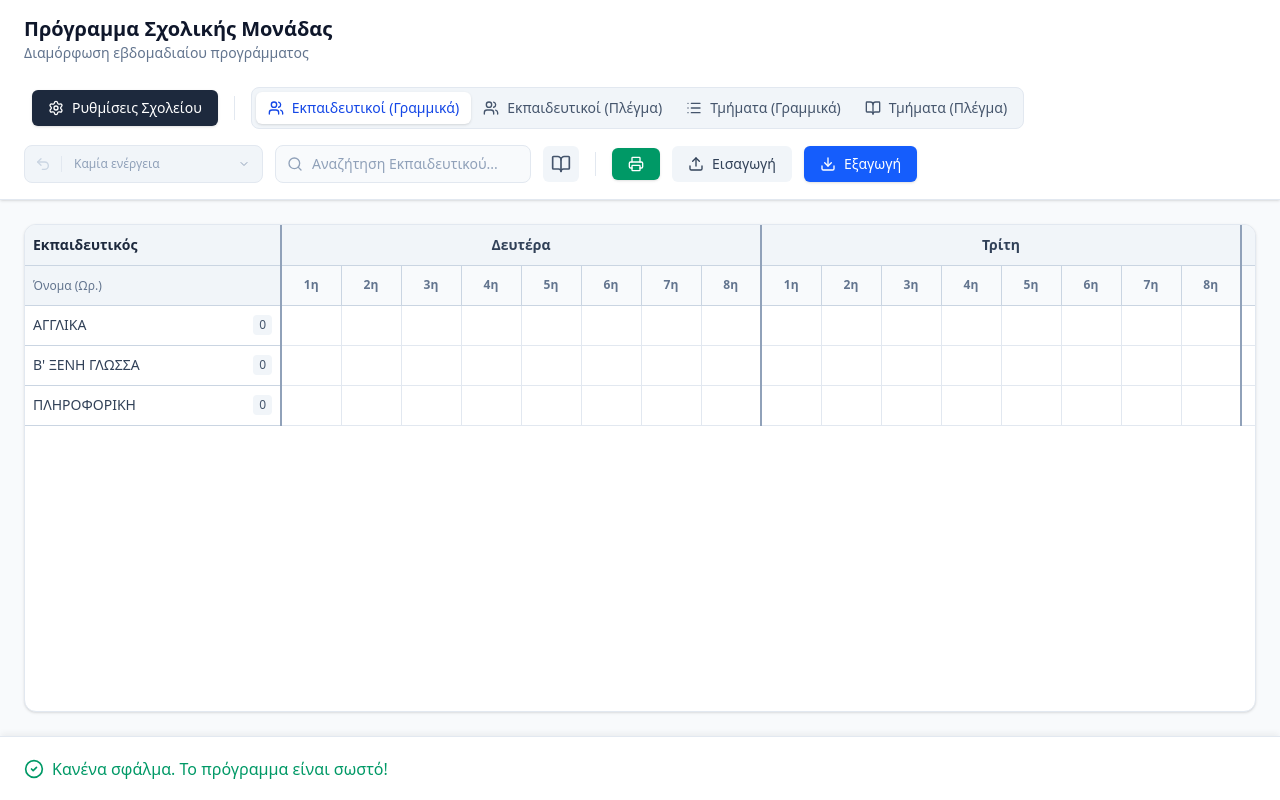
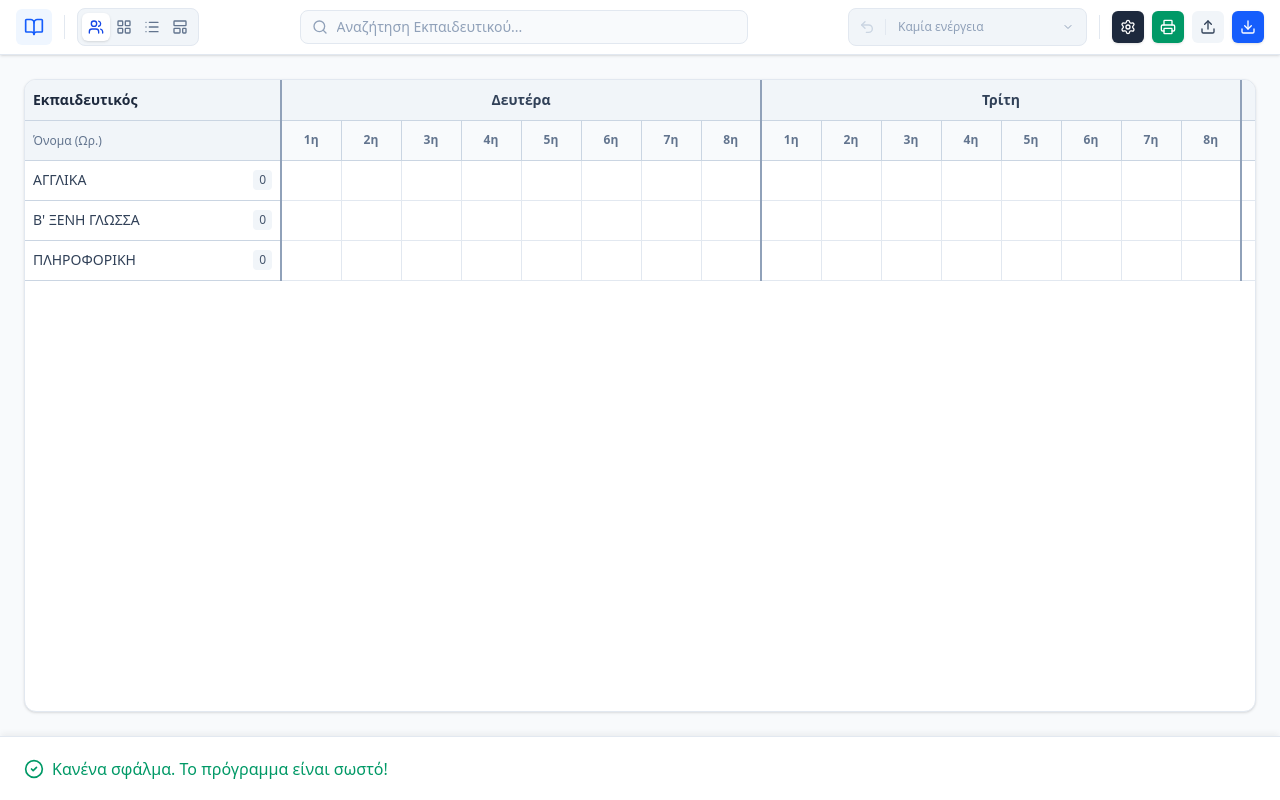
Before and after one commit to tethragon/school-timetable, a React (Vite) app: page / in a window 1280 px wide. Built offline with nearby package versions, Linux system fonts and the light colour scheme.

Commit message:
Add files via upload

```diff
--- a/src/App.tsx
+++ b/src/App.tsx
@@ -1,5 +1,5 @@
 import React, { useState, useRef, useEffect, useCallback } from 'react';
-import { AlertCircle, CheckCircle2, Download, Upload, List, X, Users, BookOpen, Printer, Settings, Search, Undo2, ChevronDown } from 'lucide-react';
+import { AlertCircle, LayoutGrid, LayoutTemplate, CheckCircle2, Download, Upload, List, X, Users, BookOpen, Printer, Settings, Search, Undo2, ChevronDown } from 'lucide-react';
 import { useValidation } from './hooks/useValidation';
 import { ScheduleData, Teacher, SubjectRule, DEFAULT_SUBJECT_RULES, HistoryAction } from './types';
 import { exportToCSV, importFromCSV } from './utils/csv';
@@ -92,7 +92,13 @@ export default function App() {
 
   const [showSettingsModal, setShowSettingsModal] = useState(false);
   const [showErrorsModal, setShowErrorsModal] = useState(false);
-  const [viewMode, setViewMode] = useState<'teacher' | 'teacher-grid' | 'class-horizontal' | 'class-grid'>('teacher');
+  const [viewMode, setViewMode] = useState<'teacher' | 'teacher-grid' | 'class-horizontal' | 'class-grid'>(() => {
+    const saved = localStorage.getItem('school_view_mode');
+    if (saved && ['teacher', 'teacher-grid', 'class-horizontal', 'class-grid'].includes(saved)) {
+      return saved as 'teacher' | 'teacher-grid' | 'class-horizontal' | 'class-grid';
+    }
+    return 'teacher';
+  });
     const [showInfoModal, setShowInfoModal] = useState(false);
 
   const [searchQuery, setSearchQuery] = useState('');
@@ -107,6 +113,11 @@ export default function App() {
   useEffect(() => {
     localStorage.setItem('school_classes', JSON.stringify(classes));
   }, [classes]);
+
+  useEffect(() => {
+    localStorage.setItem('school_view_mode', viewMode);
+  }, [viewMode]);
+
 
   useEffect(() => {
     localStorage.setItem('school_subject_rules', JSON.stringify(subjectRules));
@@ -876,60 +887,78 @@ export default function App() {
         }
       }}
     >
-      <header className="shrink-0 bg-white shadow-sm border-b border-slate-200 px-4 xl:px-6 py-3 xl:py-4 z-40 flex flex-wrap justify-between items-center relative gap-4">
-        <div className="flex flex-wrap items-center gap-3 xl:gap-6">
-          <div className="hidden lg:block">
-            <h1 className="text-lg xl:text-xl font-bold text-slate-900 leading-tight">Πρόγραμμα Σχολικής Μονάδας</h1>
-            <p className="text-xs xl:text-sm text-slate-500 mt-0.5">Διαμόρφωση εβδομαδιαίου προγράμματος</p>
-          </div>
-
-          <div className="flex flex-wrap items-center gap-2 xl:gap-3 lg:ml-2">
+      <header className="shrink-0 bg-white shadow-sm border-b border-slate-200 px-4 py-2 z-40 flex items-center justify-between gap-4">
+        {/* Left Section: App Icon + Views */}
+        <div className="flex items-center gap-2">
+          {/* App Info Button */}
+          <button
+            onClick={() => setShowInfoModal(true)}
+            className="flex items-center justify-center p-2 bg-blue-50 hover:bg-blue-100 text-blue-600 rounded-md transition-colors shrink-0"
+            title="Πληροφορίες Προγράμματος"
+          >
+            <BookOpen className="w-5 h-5" />
+          </button>
+
+          <div className="w-px h-6 bg-slate-200 mx-1"></div>
+
+          {/* View Modes */}
+          <div className="flex bg-slate-100 p-1 rounded-lg border border-slate-200">
             <button
-              onClick={() => setShowSettingsModal(true)}
-              className="flex items-center gap-2 p-2 xl:px-4 xl:py-2 bg-slate-800 hover:bg-slate-900 text-white rounded-md font-medium text-sm transition-colors shadow-sm"
-              title="Ρυθμίσεις Σχολείου"
+              onClick={() => { setViewMode('teacher'); setFocusedCell(null); setIsEditing(false); setSearchQuery(''); }}
+              className={`p-1.5 rounded-md transition-colors ${viewMode === 'teacher' ? 'bg-white text-blue-700 shadow-sm' : 'text-slate-500 hover:text-slate-900 hover:bg-slate-200/50'}`}
+              title="Εκπαιδευτικοί (Γραμμικά)"
             >
-              <Settings className="w-4 h-4" /> <span className="hidden xl:inline">Ρυθμίσεις Σχολείου</span>
+              <Users className="w-4 h-4" />
             </button>
-            <div className="hidden xl:block w-px h-6 bg-slate-200 mx-1"></div>
-            <div className="flex bg-slate-100 p-1 rounded-lg border border-slate-200">
-              <button
-                onClick={() => { setViewMode('teacher'); setFocusedCell(null); setIsEditing(false); setSearchQuery(''); }}
-                className={`flex items-center gap-2 px-2.5 xl:px-3 py-1.5 rounded-md text-sm font-medium transition-colors ${viewMode === 'teacher' ? 'bg-white text-blue-700 shadow-sm' : 'text-slate-600 hover:text-slate-900 hover:bg-slate-200/50'}`}
-                title="Προβολή Ανά Εκπαιδευτικό (Γραμμικά)"
-              >
-                <Users className="w-4 h-4" />
-                <span className="hidden lg:inline">Εκπαιδευτικοί (Γραμμικά)</span>
-              </button>
-              <button
-                onClick={() => { setViewMode('teacher-grid'); setFocusedCell(null); setIsEditing(false); setSearchQuery(''); }}
-                className={`flex items-center gap-2 px-2.5 xl:px-3 py-1.5 rounded-md text-sm font-medium transition-colors ${viewMode === 'teacher-grid' ? 'bg-white text-blue-700 shadow-sm' : 'text-slate-600 hover:text-slate-900 hover:bg-slate-200/50'}`}
-                title="Προβολή Ανά Εκπαιδευτικό (Πλέγμα)"
-              >
-                <Users className="w-4 h-4" />
-                <span className="hidden lg:inline">Εκπαιδευτικοί (Πλέγμα)</span>
-              </button>
-              <button
-                onClick={() => { setViewMode('class-horizontal'); setFocusedCell(null); setIsEditing(false); setSearchQuery(''); }}
-                className={`flex items-center gap-2 px-2.5 xl:px-3 py-1.5 rounded-md text-sm font-medium transition-colors ${viewMode === 'class-horizontal' ? 'bg-white text-blue-700 shadow-sm' : 'text-slate-600 hover:text-slate-900 hover:bg-slate-200/50'}`}
-                title="Προβολή Τμημάτων (Γραμμικά)"
-              >
-                <List className="w-4 h-4" />
-                <span className="hidden lg:inline">Τμήματα (Γραμμικά)</span>
-              </button>
-              <button
-                onClick={() => { setViewMode('class-grid'); setFocusedCell(null); setIsEditing(false); setSearchQuery(''); }}
-                className={`flex items-center gap-2 px-2.5 xl:px-3 py-1.5 rounded-md text-sm font-medium transition-colors ${viewMode === 'class-grid' ? 'bg-white text-blue-700 shadow-sm' : 'text-slate-600 hover:text-slate-900 hover:bg-slate-200/50'}`}
-                title="Προβολή Τμημάτων (Πλέγμα)"
-              >
-                <BookOpen className="w-4 h-4" />
-                <span className="hidden lg:inline">Τμήματα (Πλέγμα)</span>
-              </button>
-            </div>
+            <button
+              onClick={() => { setViewMode('teacher-grid'); setFocusedCell(null); setIsEditing(false); setSearchQuery(''); }}
+              className={`p-1.5 rounded-md transition-colors ${viewMode === 'teacher-grid' ? 'bg-white text-blue-700 shadow-sm' : 'text-slate-500 hover:text-slate-900 hover:bg-slate-200/50'}`}
+              title="Εκπαιδευτικοί (Πλέγμα)"
+            >
+              <LayoutGrid className="w-4 h-4" />
+            </button>
+            <button
+              onClick={() => { setViewMode('class-horizontal'); setFocusedCell(null); setIsEditing(false); setSearchQuery(''); }}
+              className={`p-1.5 rounded-md transition-colors ${viewMode === 'class-horizontal' ? 'bg-white text-blue-700 shadow-sm' : 'text-slate-500 hover:text-slate-900 hover:bg-slate-200/50'}`}
+              title="Τμήματα (Γραμμικά)"
+            >
+              <List className="w-4 h-4" />
+            </button>
+            <button
+              onClick={() => { setViewMode('class-grid'); setFocusedCell(null); setIsEditing(false); setSearchQuery(''); }}
+              className={`p-1.5 rounded-md transition-colors ${viewMode === 'class-grid' ? 'bg-white text-blue-700 shadow-sm' : 'text-slate-500 hover:text-slate-900 hover:bg-slate-200/50'}`}
+              title="Τμήματα (Πλέγμα)"
+            >
+              <LayoutTemplate className="w-4 h-4" />
+            </button>
           </div>
         </div>
 
-        <div className="flex flex-wrap items-center gap-2 xl:gap-3">
+        {/* Center Section: Search */}
+        <div className="flex-1 flex justify-center max-w-md mx-auto">
+          <div className="relative w-full">
+            <Search className="w-4 h-4 absolute left-3 top-1/2 -translate-y-1/2 text-slate-400" />
+            <input
+              type="text"
+              placeholder={['teacher', 'teacher-grid'].includes(viewMode) ? 'Αναζήτηση Εκπαιδευτικού...' : 'Αναζήτηση τμήματος, εκπαιδευτικού...'}
+              value={searchQuery}
+              onChange={e => setSearchQuery(e.target.value)}
+              onFocus={() => setFocusedCell(null)}
+              className="pl-9 pr-8 py-1.5 bg-slate-50 border border-slate-200 rounded-lg text-sm focus:outline-none focus:ring-2 focus:ring-blue-500 focus:bg-white w-full transition-all placeholder:text-slate-400"
+            />
+            {searchQuery && (
+              <button
+                onClick={() => setSearchQuery('')}
+                className="absolute right-2 top-1/2 -translate-y-1/2 text-slate-400 hover:text-slate-600 p-1"
+              >
+                <X className="w-3.5 h-3.5" />
+              </button>
+            )}
+          </div>
+        </div>
+
+        {/* Right Section: Tools */}
+        <div className="flex items-center gap-2">
           {/* Undo Action Bar */}
           <div className="flex items-center bg-slate-100 rounded-lg border border-slate-200 p-1 relative">
             <button
@@ -954,7 +983,7 @@ export default function App() {
 
             {showHistoryDropdown && history.length > 0 && (
               <div
-                className="absolute top-full left-0 mt-1 w-64 bg-white border border-slate-200 shadow-lg rounded-lg overflow-hidden z-50"
+                className="absolute top-full right-0 mt-1 w-64 bg-white border border-slate-200 shadow-lg rounded-lg overflow-hidden z-50"
                 onMouseLeave={() => setShowHistoryDropdown(false)}
               >
                 <div className="px-3 py-2 bg-slate-50 border-b border-slate-100 font-semibold text-xs text-slate-500 uppercase tracking-wider">
@@ -986,43 +1015,24 @@ export default function App() {
             )}
           </div>
 
-          <div className="relative">
-            <Search className="w-4 h-4 absolute left-3 top-1/2 -translate-y-1/2 text-slate-400" />
-            <input
-              type="text"
-              placeholder={['teacher', 'teacher-grid'].includes(viewMode) ? 'Αναζήτηση Εκπαιδευτικού...' : 'Αναζήτηση τμήματος, εκπαιδευτικού...'}
-              value={searchQuery}
-              onChange={e => setSearchQuery(e.target.value)}
-              onFocus={() => setFocusedCell(null)}
-              className="pl-9 pr-8 py-2 bg-slate-50 border border-slate-200 rounded-lg text-sm focus:outline-none focus:ring-2 focus:ring-blue-500 focus:bg-white w-40 sm:w-48 xl:w-64 transition-all placeholder:text-slate-400"
-            />
-            {searchQuery && (
-              <button
-                onClick={() => setSearchQuery('')}
-                className="absolute right-2 top-1/2 -translate-y-1/2 text-slate-400 hover:text-slate-600 p-1"
-              >
-                <X className="w-3.5 h-3.5" />
-              </button>
-            )}
-          </div>
+          <div className="w-px h-6 bg-slate-200 mx-1"></div>
 
           <button
-            onClick={() => setShowInfoModal(true)}
-            className="flex items-center justify-center p-2 bg-slate-100 hover:bg-slate-200 text-slate-600 rounded-md transition-colors shrink-0"
-            title="Πληροφορίες Προγράμματος"
+            onClick={() => setShowSettingsModal(true)}
+            className="p-2 bg-slate-800 hover:bg-slate-900 text-white rounded-md transition-colors shadow-sm shrink-0"
+            title="Ρυθμίσεις Σχολείου"
           >
-            <BookOpen className="w-5 h-5" />
+            <Settings className="w-4 h-4" />
           </button>
-
-          <div className="hidden xl:block w-px h-6 bg-slate-200 mx-1"></div>
 
           <button
             onClick={() => window.print()}
-            className="flex items-center gap-2 p-2 xl:px-4 xl:py-2 bg-emerald-600 hover:bg-emerald-700 text-white rounded-md font-medium text-sm transition-colors shadow-sm shrink-0"
+            className="p-2 bg-emerald-600 hover:bg-emerald-700 text-white rounded-md transition-colors shadow-sm shrink-0"
             title="Εκτύπωση"
           >
-            <Printer className="w-4 h-4" /> <span className="hidden 2xl:inline">Εκτύπωση</span>
+            <Printer className="w-4 h-4" />
           </button>
+
           <input
             type="file"
             accept=".csv"
@@ -1032,17 +1042,18 @@ export default function App() {
           />
           <button
             onClick={() => fileInputRef.current?.click()}
-            className="flex items-center gap-2 p-2 xl:px-4 xl:py-2 bg-slate-100 hover:bg-slate-200 text-slate-700 rounded-md font-medium text-sm transition-colors shrink-0"
-            title="Εισαγωγή"
+            className="p-2 bg-slate-100 hover:bg-slate-200 text-slate-700 rounded-md transition-colors shrink-0"
+            title="Εισαγωγή CSV"
           >
-            <Upload className="w-4 h-4" /> <span className="hidden xl:inline">Εισαγωγή</span>
+            <Upload className="w-4 h-4" />
           </button>
+
           <button
             onClick={() => exportToCSV(schedule, teachers, classes, subjectRules, classTutors)}
-            className="flex items-center gap-2 p-2 xl:px-4 xl:py-2 bg-blue-600 hover:bg-blue-700 text-white rounded-md font-medium text-sm transition-colors shadow-sm shrink-0"
-            title="Εξαγωγή"
+            className="p-2 bg-blue-600 hover:bg-blue-700 text-white rounded-md transition-colors shadow-sm shrink-0"
+            title="Εξαγωγή CSV"
           >
-            <Download className="w-4 h-4" /> <span className="hidden xl:inline">Εξαγωγή</span>
+            <Download className="w-4 h-4" />
           </button>
         </div>
       </header>
@@ -1484,6 +1495,11 @@ export default function App() {
               </button>
             </div>
             <div className="p-6 space-y-4 text-center">
+              <div className="mb-4">
+                <h3 className="text-xl font-bold text-slate-900 leading-tight">Πρόγραμμα Σχολικής Μονάδας</h3>
+                <p className="text-sm text-slate-500 mt-1">Διαμόρφωση εβδομαδιαίου προγράμματος</p>
+              </div>
+              <div className="w-full h-px bg-slate-100 my-2"></div>
               <div>
                 <p className="text-xs text-slate-400 font-medium tracking-wider mb-1">PROGRAM ARCHITECT</p>
                 <p className="text-lg font-bold text-slate-800">George Petrakis</p>
@@ -1492,7 +1508,7 @@ export default function App() {
               <div>
                 <p className="text-xs text-slate-400 font-medium tracking-wider mb-1">ΕΚΔΟΣΗ</p>
                 {/* Version Number - Update this manually when deploying new versions */}
-                <span className="inline-block px-3 py-1 bg-blue-50 text-blue-700 rounded-full font-bold text-sm">v.1.1i.20260904</span>
+                <span className="inline-block px-3 py-1 bg-blue-50 text-blue-700 rounded-full font-bold text-sm">v.1.4.20260904</span>
               </div>
             </div>
           </div>
```
